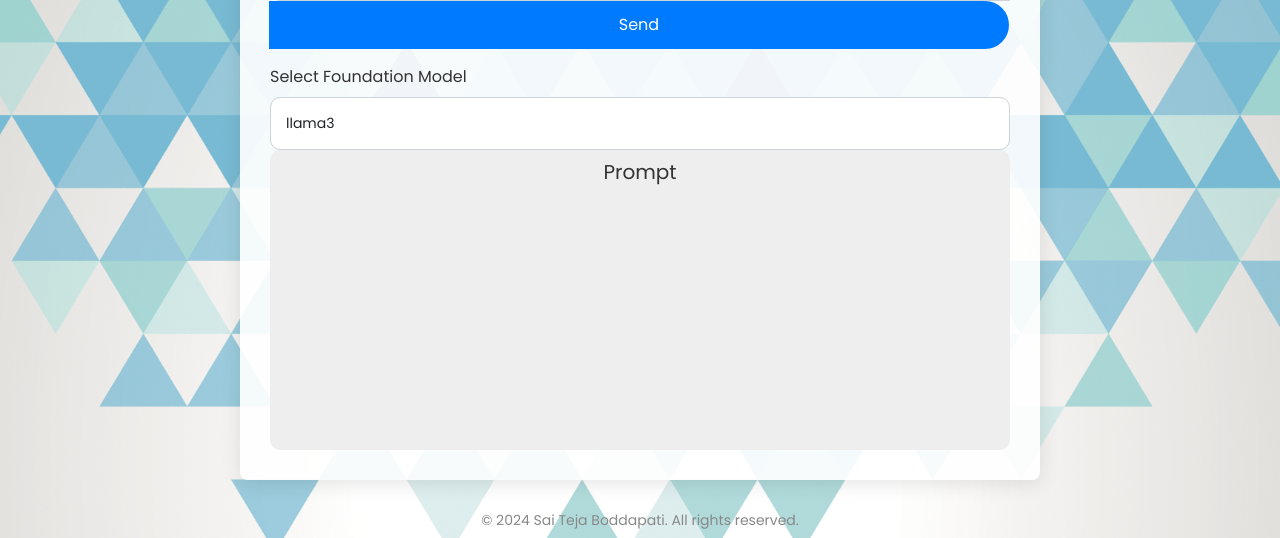
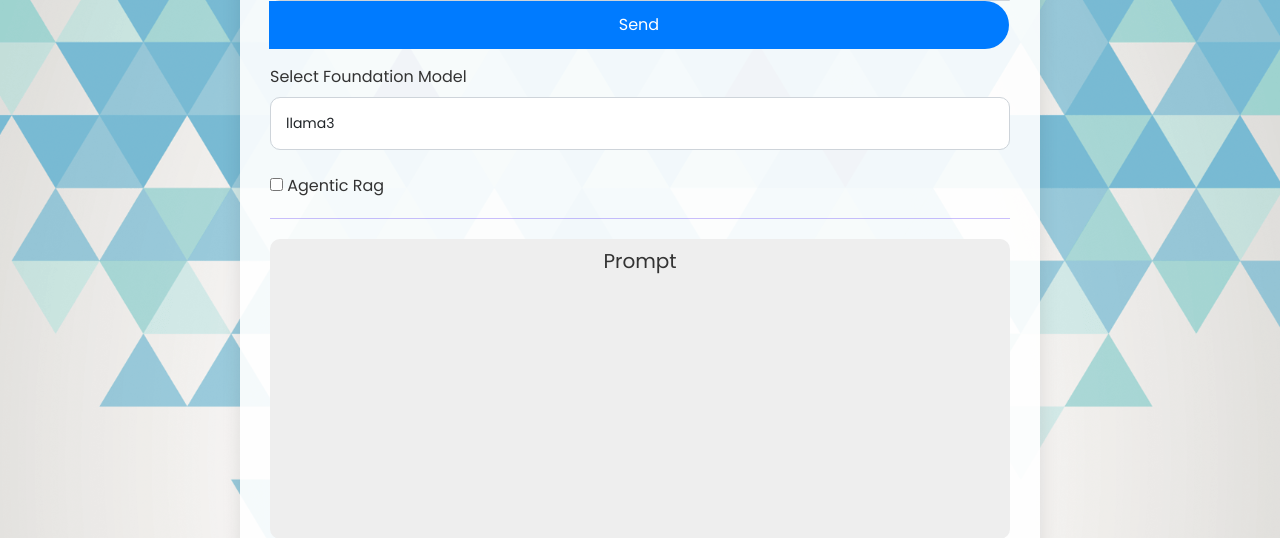
Before and after one commit to saiteja05/chunkyAI, a Flask app: page / in a window 1280 px wide, after a click on "Chatbot". Shown: the part 809-1347 px from the top of the page. Run offline with Flask 3, Linux system fonts and the light colour scheme; data that the repository does not hold is empty; parts of the project's set-up code (start-up, migrations or seed data) failed here and were passed over; some libraries are stand-ins or nearby versions.

Commit message:
duplicates
duplicates

```diff
--- a/templates/upload.html
+++ b/templates/upload.html
@@ -139,10 +139,15 @@
             background: #fff;
             padding: 8px;
             text-align: center;
-            line-height: 24px;
+            line-height: 50px;
             box-shadow: 0 2px 5px rgba(0, 0, 0, 0.2);
         }
-
+        hr {
+            border: none; /* Removes default border */
+            height: 2px; /* Sets thickness */
+            background-color: rgb(16, 202, 223); /* Sets color */
+            margin: 20px 0; /* Adds spacing */
+        }
 
     </style>
 </head>
@@ -242,8 +247,13 @@
                             <option value="ollama">llama3</option>
                             <option value="gpt-3.5">GPT-3.5-Turbo</option>
                         </select>
+                        <br>
+                        <label>
+                            <input type="checkbox" id="agenticSelector" name="agenticCheckbox" value="agentic">
+                            Agentic Rag
+                        </label>
                     </div>
-
+                    <hr style="background-color: rgb(49, 5, 247);">
                     </div>
 
                 <div class="col-md-4" class="tab-pane fade"  role="tabpanel" aria-labelledby="chat-tab" >
@@ -298,24 +308,25 @@
                const selectedModel = modelSelect.value;
                const dropdown = document.getElementById('mongoDropdown');
                const selectedOption = dropdown.value;
+               const agenticCheckbox = document.getElementById('agenticSelector');
 
                const currentPromptList = document.getElementById('prompt-container');
                currentPromptList.innerHTML = '';
                // Determine which endpoint to call based on model selection
                let data;
                if (selectedModel === "ollama") {
-                   data = await callOllama(userMessage,selectedOption);
+                   data = await callOllama(userMessage,selectedOption,agenticCheckbox.checked);
                } else {
-                   data = await callGPT(userMessage,selectedOption);
+                   data = await callGPT(userMessage,selectedOption, agenticCheckbox.checked);
                }
 
                if (data) {
                    // Display bot response
                    //console.log(data)
-                   chatContainer.innerHTML += `<div style="color:darkgreen;"><strong style="color:teal ;">AI:</strong><i> ${data.response.replace(/\n/g, "<br>").replace(/\*\*(.*?)\*\*/g, "<b>$1</b>")}</i></div>`;
+                   chatContainer.innerHTML += `<div style="color:darkgreen;"><strong style="color:teal ;">AI:</strong><i> ${data.response.replace(/\n/g, "<br>").replace(/\*\*(.*?)\*\*/g, "<b>$1</b>")}</i></div>`+"<hr>";
 
                } else {
-                   chatContainer.innerHTML += `<div style="color: red;"<strong>Error:</strong><i>Something went wrong.</i></div>`;
+                   chatContainer.innerHTML += `<div style="color: red;"<strong>Error:</strong><i>Something went wrong.</i></div>`+"<hr>";
                }
 
                let prompt=data.prompt;
@@ -340,7 +351,7 @@
 
 
 
-           chatContainer.innerHTML += `<div style="color: orange;"<strong>Alert:</strong><i>Need to enter query to proceed</i></div>`;
+           chatContainer.innerHTML += `<div style="color: orange;"<strong>Alert:</strong><i>Need to enter query to proceed</i></div>`+"<hr>";
            chatContainer.scrollTop = chatContainer.scrollHeight;
            }
 
@@ -351,7 +362,7 @@
 
 
        // Function to call Ollama API
-       async function callOllama(message,selectedOption) {
+       async function callOllama(message,selectedOption,isAgentic) {
            try {
                const response = await fetch('/ask/ollama', {
                    method: 'POST',
@@ -360,7 +371,8 @@
                    },
                    body: JSON.stringify({
                     message: message,
-                    selectedOption: selectedOption  // Send the selected option along with the message
+                    selectedOption: selectedOption,
+                    isAgentic: isAgentic // Send the selected option along with the message
                 })
                });
 
@@ -376,7 +388,7 @@
        }
 
        // Function to call GPT-3.5 API
-       async function callGPT(message,selectedOption) {
+       async function callGPT(message,selectedOption,isAgentic) {
            try {
                const response = await fetch('/ask/gpt-3.5', {
                    method: 'POST',
@@ -385,7 +397,8 @@
                    },
                    body: JSON.stringify({
                     message: message,
-                    selectedOption: selectedOption  // Send the selected option along with the message
+                    selectedOption: selectedOption,
+                    isAgentic: isAgentic  // Send the selected option along with the message
                 })
                });
 
```
Also changed, not shown: 2 other files.
